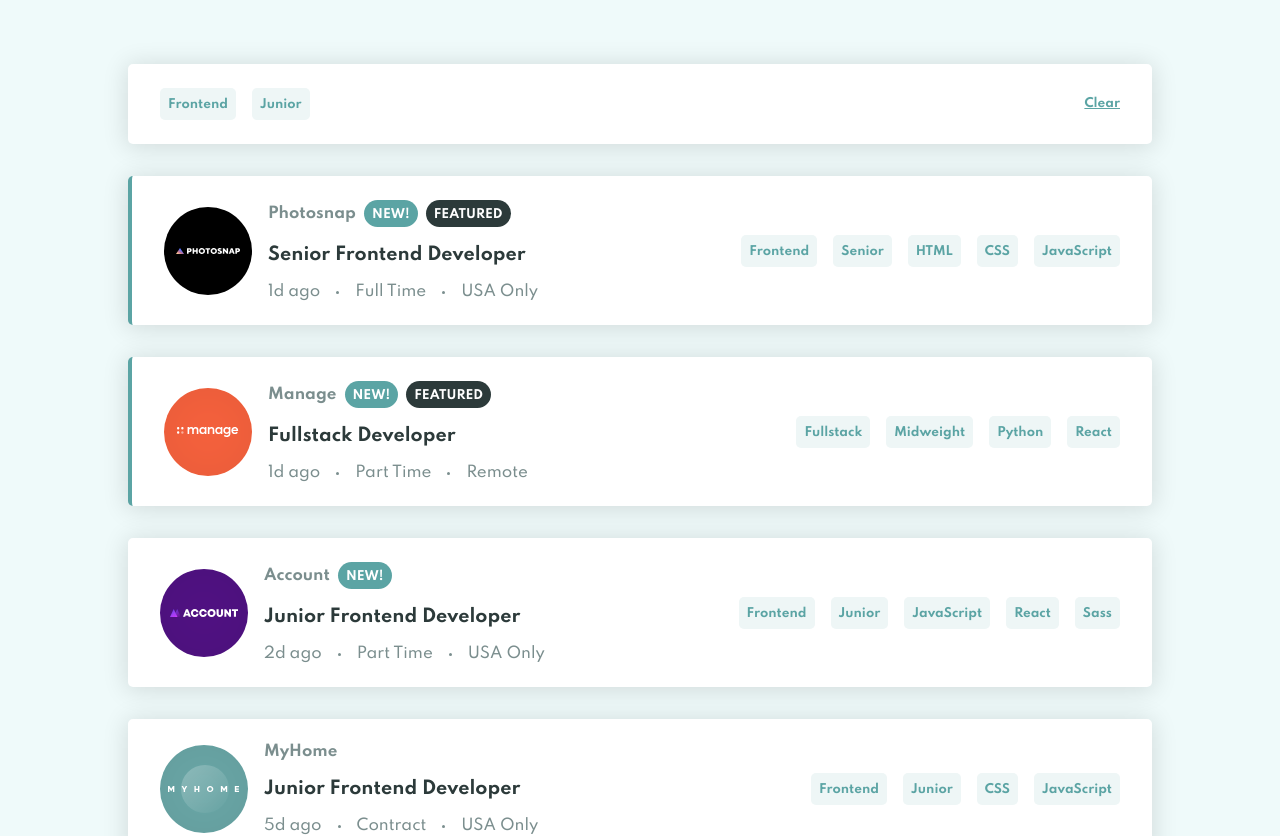
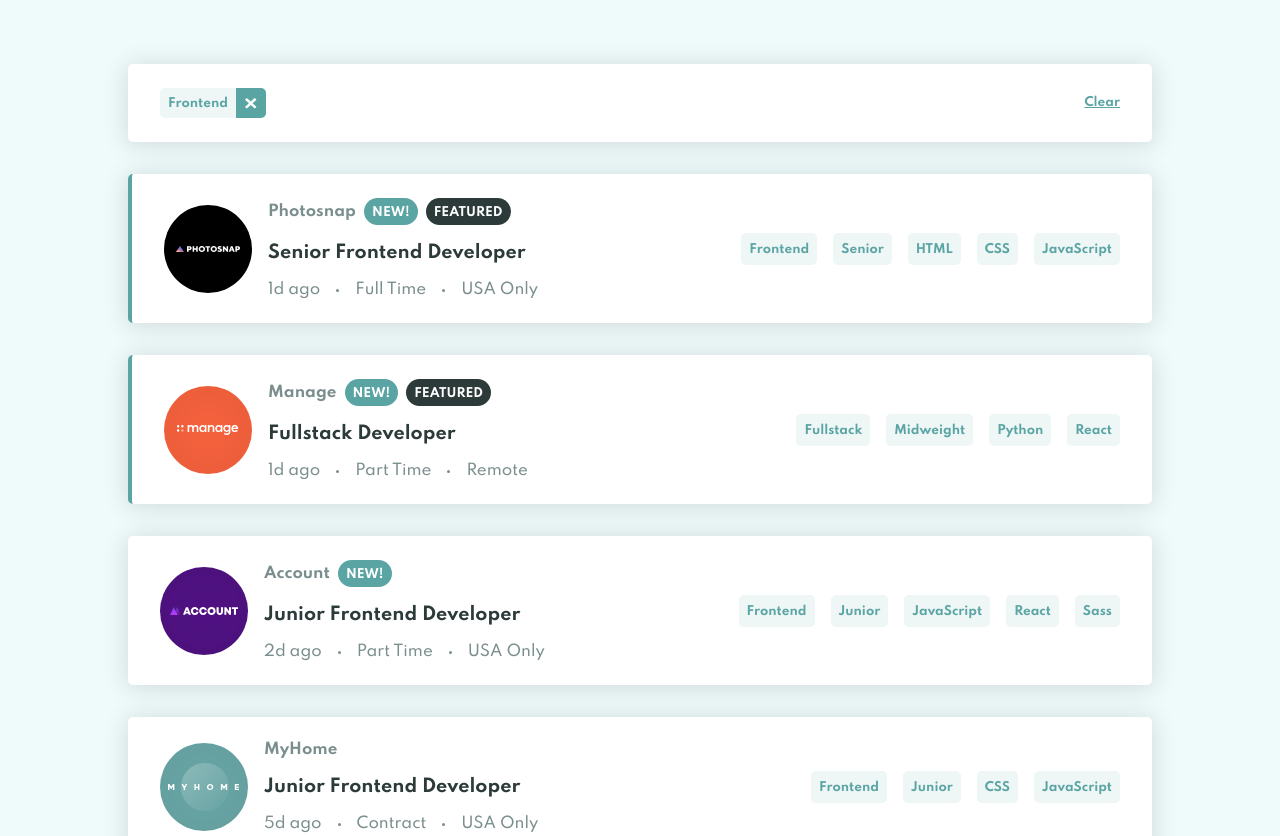
Before and after one commit to ricoputrap/react-job-listings, a React (Create React App) app: page / in a window 1280 px wide. Shown: the top 836 px of the page. Built offline with nearby package versions, Linux system fonts and the light colour scheme.

Commit message:
Done implement deletable chip for the chosen filters

```diff
--- /dev/null
+++ b/src/components/DeletableChip/DeleteableChip.module.css
@@ -0,0 +1,32 @@
+.container {
+  color: hsl(180, 29%, 50%);
+  display: flex;
+}
+
+.label {
+  background-color: hsl(180, 31%, 95%);
+  font-size: 0.75rem;
+  font-weight: 700;
+  padding-top: 9px;
+  padding-right: 8px;
+  padding-left: 8px;
+  border-top-left-radius: 5px;
+  border-bottom-left-radius: 5px;
+}
+
+.delete {
+  background-color: hsl(180, 29%, 50%);
+  padding: 8px 8px 4px 8px;
+  border-top-right-radius: 5px;
+  border-bottom-right-radius: 5px;
+  text-align: center;
+}
+
+.delete img {
+  width: 80%;
+}
+
+.delete:hover {
+  background-color: hsl(180, 14%, 20%);
+  cursor: pointer;
+}
--- /dev/null
+++ b/src/components/DeletableChip/index.js
@@ -0,0 +1,20 @@
+import React from 'react'
+import PropTypes from 'prop-types'
+import styles from "./DeleteableChip.module.css";
+
+const DeleteableChip = ({ label }) => {
+  return (
+    <div className={ styles.container }>
+      <span className={ styles.label }>{ label }</span>
+      <span className={ styles.delete }>
+        <img src="images/icon-remove.svg" alt="remove" />
+      </span>
+    </div>
+  )
+}
+
+DeleteableChip.propTypes = {
+  label: PropTypes.string
+}
+
+export default DeleteableChip;
--- a/src/components/FilterBox/index.js
+++ b/src/components/FilterBox/index.js
@@ -1,7 +1,7 @@
 import React from 'react'
 import PropTypes from 'prop-types'
-import BoxChip from '../BoxChip'
 import styles from "./FilterBox.module.css"
+import DeleteableChip from '../DeletableChip'
 
 const FilterBox = props => {
 
@@ -12,8 +12,7 @@ const FilterBox = props => {
   return (
     <div className={ styles.container }>
       <div>
-        <BoxChip label="Frontend" />
-        <BoxChip label="Junior" />
+        <DeleteableChip label="Frontend" />
       </div>
 
       <a href="" onClick={onClear}>Clear</a>
```
